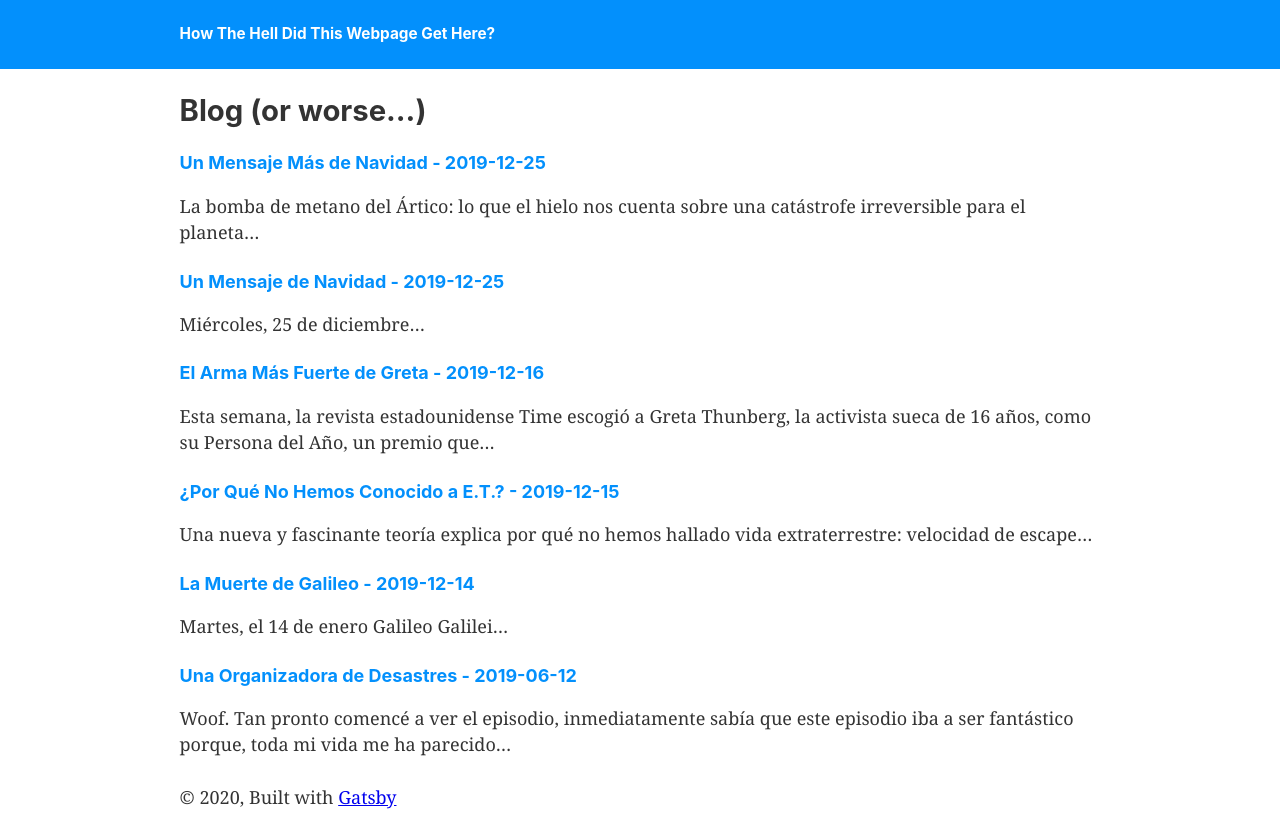
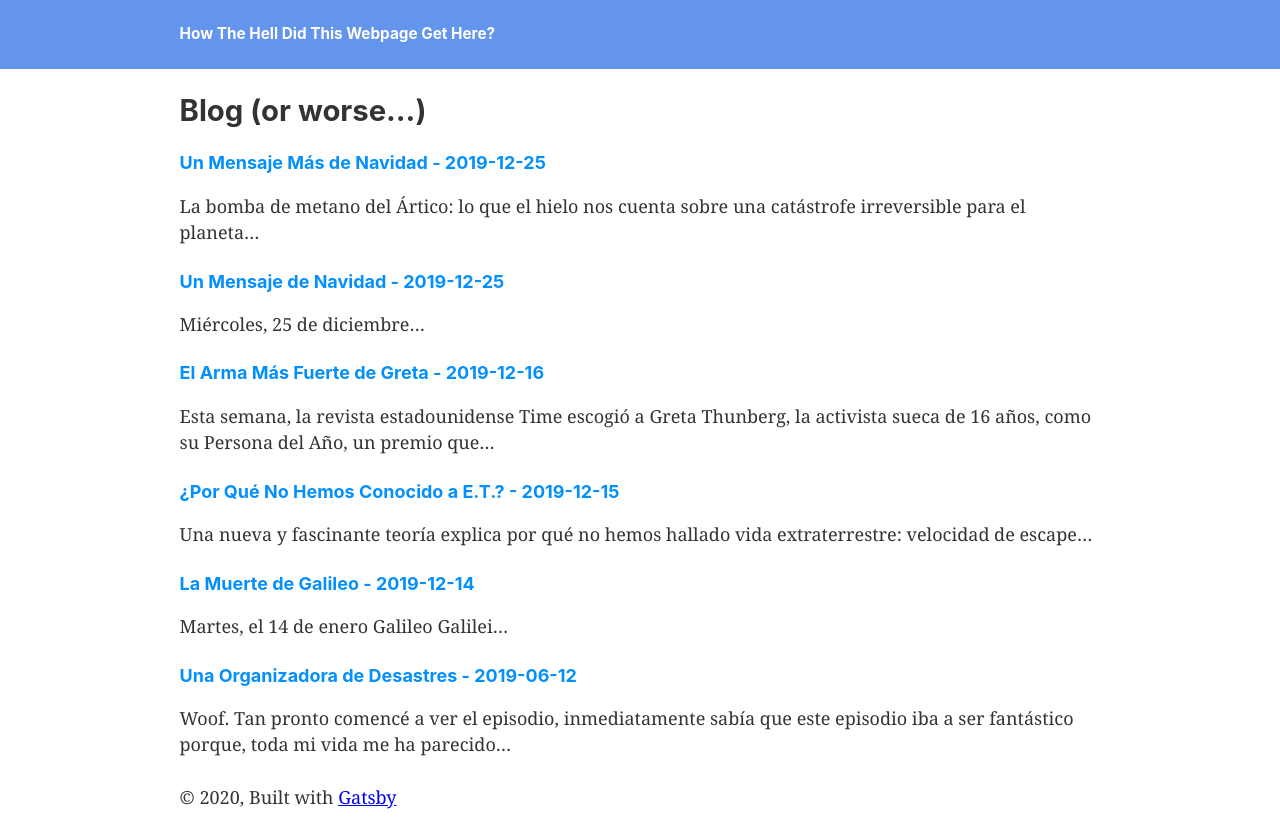
Before and after one commit to ScorpIan555/dot-ninja-blog, a Gatsby site: page / in a window 1280 px wide. Built offline with nearby package versions, Linux system fonts and the light colour scheme; Gatsby itself is replaced by a stand-in of ours.

```diff
--- a/src/components/header.js
+++ b/src/components/header.js
@@ -5,7 +5,7 @@
 const Header = ({ siteTitle }) => (
   <header
     style={{
-      background: `#0390fc`,
+      background: `cornflowerblue`,
       marginBottom: `1.45rem`,
     }}
   >
```
Also changed, not shown: src/markdown-pages/aún-más-alegría-navideña.md (renamed from src/markdown-pages/mas-alegria-navidena.md), src/markdown-pages/el-arma-más-fuerte-de-greta.md (renamed from src/markdown-pages/el-arma-mas-fuerte-de-greta.md), src/markdown-pages/una-nueva-y-fascinante-teoria.md (renamed from src/markdown-pages/una-nueva-y--fascinante-teoria.md), src/markdown-pages/una-organizadora-de-desastres.md (renamed from src/markdown-pages/organizadora-de-desastres.md), 1 other file.
